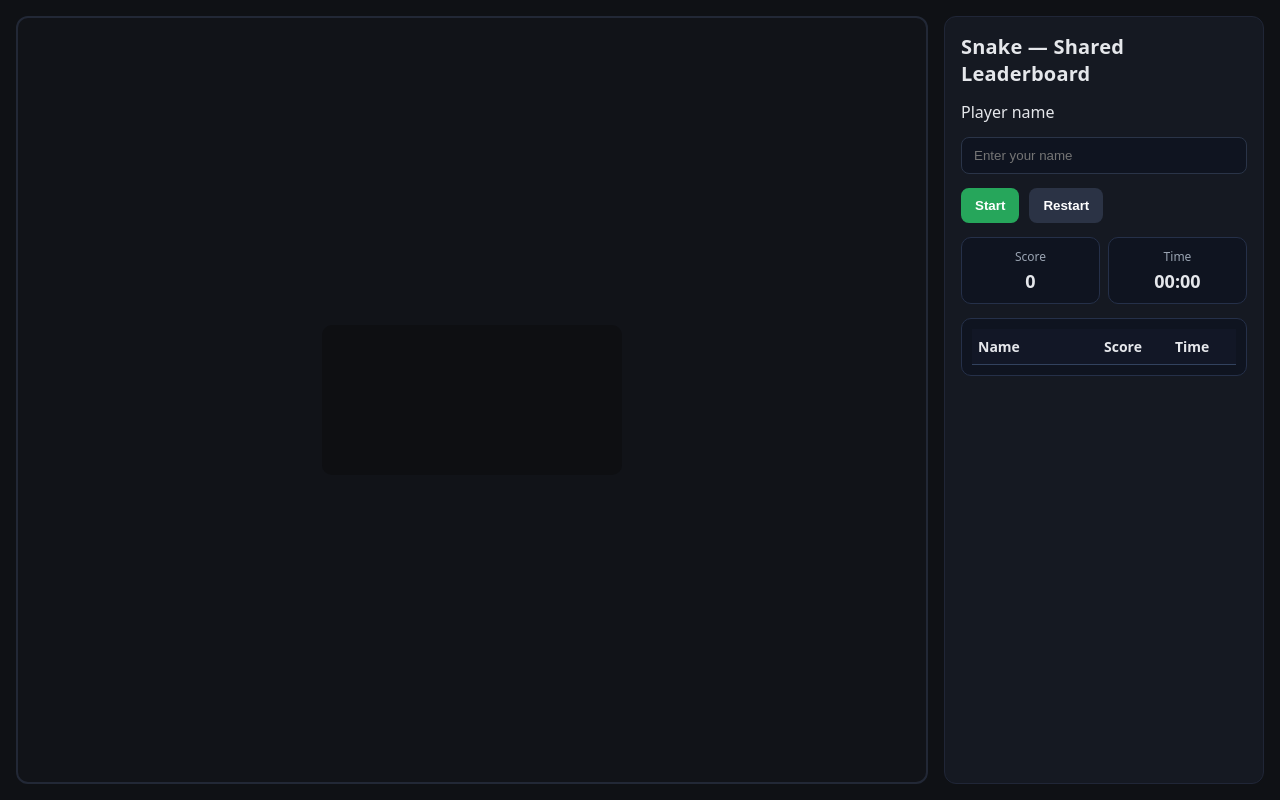
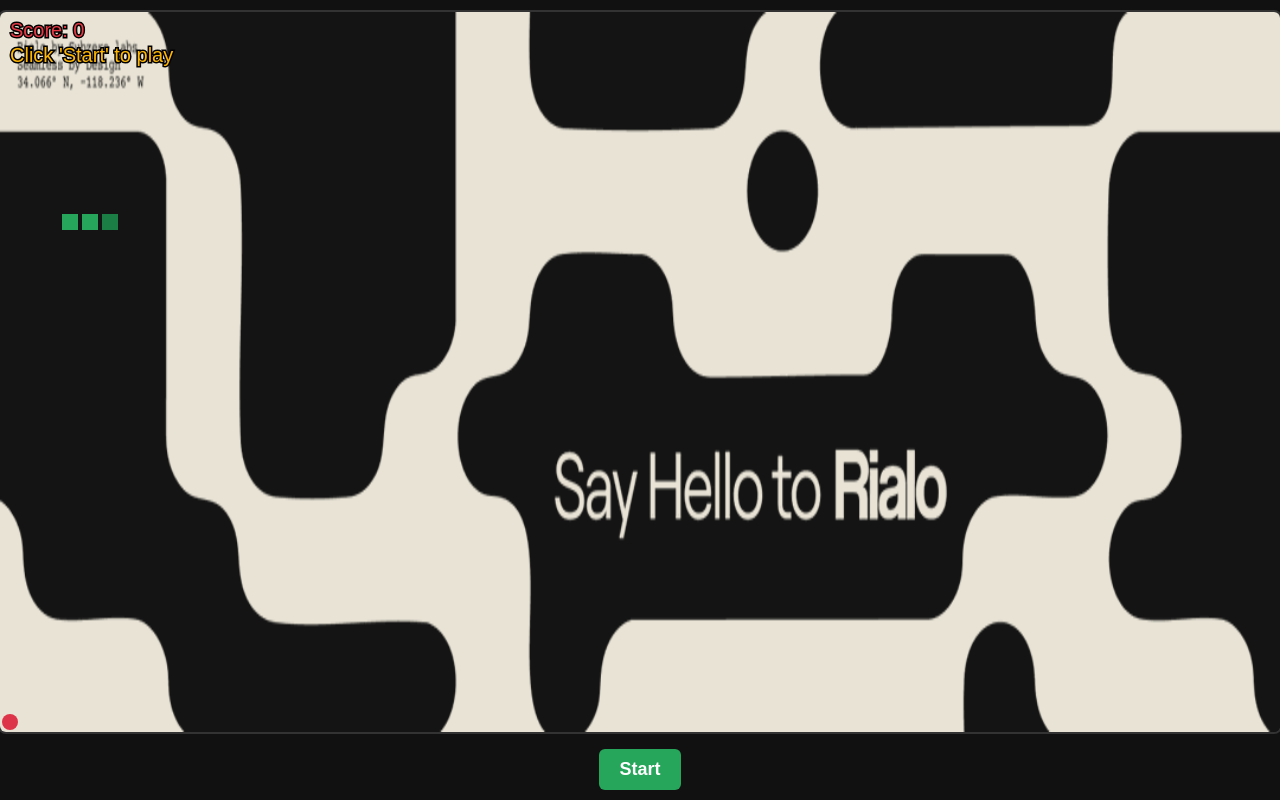
Before and after one commit to tuanh2/Rialo-game, a plain HTML site: page index.html in a window 1280 px wide. Drawn offline with Linux system fonts and the light colour scheme.

Commit message:
Update index.html

```diff
--- a/index.html
+++ b/index.html
@@ -1,87 +1,218 @@
 <!DOCTYPE html>
 <html lang="en">
 <head>
-  <meta charset="UTF-8" />
-  <meta name="viewport" content="width=device-width, initial-scale=1.0" />
-  <title>Snake — Shared Leaderboard</title>
+  <meta charset="UTF-8">
+  <title>Snake Game</title>
   <style>
-    :root { --bg:#0f1115; --panel:#151922; --accent:#26a65b; --accent-dark:#1b7f45; --text:#e5e7eb; --muted:#9aa4b2; --danger:#de3449; --warning:#ffb703; }
-    *{box-sizing:border-box} html,body{height:100%} body{margin:0;background:var(--bg);color:var(--text);font-family:system-ui,-apple-system,Segoe UI,Roboto,Helvetica,Arial;display:flex;min-height:100vh}
-    .wrap{display:grid;grid-template-columns:1fr 320px;gap:16px;width:100%;height:100vh;padding:16px}
-    .stage{background:#111318;border:2px solid #222836;border-radius:12px;display:flex;align-items:center;justify-content:center;overflow:hidden;position:relative}
-    canvas{border-radius:10px;image-rendering:pixelated;background:#0e0f12;max-width:100%;max-height:100%;display:block}
-    .sidebar{background:var(--panel);border:1px solid #202637;border-radius:12px;padding:16px;display:flex;flex-direction:column;gap:14px}
-    .title{font-weight:700;font-size:20px;letter-spacing:.2px}
-    .row{display:flex;align-items:center;gap:10px}
-    input[type="text"]{width:100%;background:#0f1420;color:var(--text);border:1px solid #2a3448;border-radius:8px;padding:10px 12px;outline:none}
-    button{padding:10px 14px;font-weight:700;border:0;border-radius:8px;cursor:pointer;color:#fff;background:var(--accent)}
-    button:hover{background:var(--accent-dark)}
-    button.secondary{background:#2b3345}
-    button.secondary:hover{background:#222a3c}
-    .stats{display:grid;grid-template-columns:1fr 1fr;gap:8px}
-    .stat{background:#0f1420;border:1px solid #253049;border-radius:10px;padding:10px;text-align:center}
-    .stat .label{color:var(--muted);font-size:12px}
-    .stat .value{font-size:18px;font-weight:800;margin-top:4px}
-    .leaderboard{background:#0f1420;border:1px solid #253049;border-radius:10px;padding:10px;max-height:45vh;overflow:auto}
-    .board-row{display:grid;grid-template-columns:1.5fr .8fr .7fr;gap:8px;padding:8px 6px;border-bottom:1px dashed #22304a;align-items:baseline;font-size:14px}
-    .board-row.header{position:sticky;top:0;background:#121726;border-bottom:1px solid #32425e;font-weight:700}
-    @media (max-width:900px){.wrap{grid-template-columns:1fr}.leaderboard{max-height:unset}}
+    body {
+      margin: 0;
+      overflow: hidden;
+      background: #111;
+      display: flex;
+      justify-content: center;
+      align-items: center;
+      flex-direction: column;
+      height: 100vh;
+    }
+    canvas {
+      border: 2px solid #333;
+      border-radius: 8px;
+      image-rendering: pixelated;
+      display: block;
+    }
+    #controlBtn {
+      margin-top: 15px;
+      padding: 10px 20px;
+      font-size: 18px;
+      font-weight: bold;
+      background: #26a65b;
+      color: white;
+      border: none;
+      border-radius: 6px;
+      cursor: pointer;
+    }
+    #controlBtn:hover {
+      background: #1b7f45;
+    }
   </style>
 </head>
 <body>
-  <div class="wrap">
-    <div class="stage"><canvas id="game"></canvas></div>
-    <aside class="sidebar">
-      <div class="title">Snake — Shared Leaderboard</div>
-      <label for="playerName">Player name</label>
-      <input id="playerName" type="text" placeholder="Enter your name" maxlength="20" />
-      <div class="row"><button id="controlBtn">Start</button><button id="restartBtn" class="secondary">Restart</button></div>
-      <div class="stats">
-        <div class="stat"><div class="label">Score</div><div id="scoreEl" class="value">0</div></div>
-        <div class="stat"><div class="label">Time</div><div id="timeEl" class="value">00:00</div></div>
-      </div>
-      <div class="leaderboard" id="leaderboard">
-        <div class="board-row header"><div>Name</div><div>Score</div><div>Time</div></div>
-      </div>
-    </aside>
-  </div>
+  <canvas id="game"></canvas>
+  <button id="controlBtn">Start</button>
+
   <script>
-    const API_BASE = "http://localhost:3000";
     const canvas = document.getElementById("game");
     const ctx = canvas.getContext("2d");
     const controlBtn = document.getElementById("controlBtn");
-    const restartBtn = document.getElementById("restartBtn");
-    const scoreEl = document.getElementById("scoreEl");
-    const timeEl = document.getElementById("timeEl");
-    const nameInput = document.getElementById("playerName");
-    const leaderboardEl = document.getElementById("leaderboard");
+
+    function resizeCanvas() {
+      canvas.width = window.innerWidth;
+      canvas.height = window.innerHeight - 80; // chừa chỗ cho nút
+    }
+    window.addEventListener("resize", resizeCanvas);
+    resizeCanvas();
+
     const CELL_SIZE = 20;
     let COLS, ROWS;
-    const bg = new Image();
-    bg.src = "background.png";
+
+    function updateGrid() {
+      COLS = Math.floor(canvas.width / CELL_SIZE);
+      ROWS = Math.floor(canvas.height / CELL_SIZE);
+    }
+    updateGrid();
+
     let snake, food, dx, dy, score, gameOver;
     let started, paused;
     let startTime, pausedTime;
 
-    function formatTime(sec){const m=String(Math.floor(sec/60)).padStart(2,"0");const s=String(Math.floor(sec%60)).padStart(2,"0");return `${m}:${s}`}
+    const bg = new Image();
+    bg.src = "background.png";
 
-    async function fetchBoard(){try{const r=await fetch(`${API_BASE}/leaderboard`);return await r.json()}catch(e){return[]}}
-    async function postScore(name,score,time){try{const r=await fetch(`${API_BASE}/leaderboard`,{method:"POST",headers:{"Content-Type":"application/json"},body:JSON.stringify({name,score,time})});return await r.json()}catch(e){return[]}}
-    async function renderBoard(){leaderboardEl.querySelectorAll('.board-row:not(.header)').forEach(n=>n.remove());const board=await fetchBoard();board.forEach(item=>{const row=document.createElement('div');row.className='board-row';const n=document.createElement('div');const s=document.createElement('div');const t=document.createElement('div');n.textContent=item.name;s.textContent=item.score;t.textContent=formatTime(item.time);row.appendChild(n);row.appendChild(s);row.appendChild(t);leaderboardEl.appendChild(row)})}
+    function init() {
+      updateGrid();
+      snake = [
+        {x: 5, y: 10},
+        {x: 4, y: 10},
+        {x: 3, y: 10}
+      ];
+      dx = 1;
+      dy = 0;
+      score = 0;
+      gameOver = false;
+      started = false;
+      paused = false;
+      startTime = null;
+      pausedTime = 0;
+      controlBtn.textContent = "Start";
+      placeFood();
+    }
 
-    function resizeCanvas(){const stage=document.querySelector('.stage');const rect=stage.getBoundingClientRect();canvas.width=Math.floor(rect.width-16);canvas.height=Math.floor(rect.height-16);COLS=Math.floor(canvas.width/CELL_SIZE);ROWS=Math.floor(canvas.height/CELL_SIZE)}
-    function placeFood(){let valid=false;while(!valid){food={x:Math.floor(Math.random()*COLS),y:Math.floor(Math.random()*ROWS)};valid=!snake.some(seg=>seg.x===food.x&&seg.y===food.y)}}
-    function initGame(){resizeCanvas();snake=[{x:5,y:10},{x:4,y:10},{x:3,y:10}];dx=1;dy=0;score=0;scoreEl.textContent='0';gameOver=false;started=false;paused=false;startTime=null;pausedTime=0;controlBtn.textContent='Start';placeFood();draw()}
-    function update(){if(!started||paused||gameOver)return;const head={x:(snake[0].x+dx+COLS)%COLS,y:(snake[0].y+dy+ROWS)%ROWS};if(snake.some(seg=>seg.x===head.x&&seg.y===head.y)){gameOver=true;controlBtn.textContent='Start';const elapsed=Math.floor((Date.now()-startTime)/1000);const playerName=nameInput.value.trim();if(playerName)postScore(playerName,score,elapsed).then(renderBoard);return}snake.unshift(head);if(head.x===food.x&&head.y===food.y){score++;scoreEl.textContent=String(score);placeFood()}else{snake.pop()}}
-    function drawTextWithOutline(text,x,y,color,align='left',size=18){ctx.font=`${size}px Arial`;ctx.textAlign=align;ctx.lineWidth=3;ctx.strokeStyle='#000';ctx.strokeText(text,x,y);ctx.fillStyle=color;ctx.fillText(text,x,y)}
-    function draw(){if(bg.complete&&bg.naturalWidth>0){ctx.drawImage(bg,0,0,canvas.width,canvas.height)}else{ctx.fillStyle='#0e1016';ctx.fillRect(0,0,canvas.width,canvas.height)}ctx.fillStyle='#DE3449';ctx.beginPath();ctx.arc(food.x*CELL_SIZE+CELL_SIZE/2,food.y*CELL_SIZE+CELL_SIZE/2,CELL_SIZE/2-2,0,Math.PI*2);ctx.fill();snake.forEach((seg,i)=>{const px=seg.x*CELL_SIZE;const py=seg.y*CELL_SIZE;ctx.fillStyle=i===0?'#1B7F45':'#26A65B';ctx.fillRect(px+2,py+2,CELL_SIZE-4,CELL_SIZE-4)});drawTextWithOutline(`Score: ${score}`,10,24,'#e63946','left',18);if(started){const now=paused?pausedTime:Date.now();const elapsed=Math.floor((now-startTime)/1000);timeEl.textContent=formatTime(elapsed);drawTextWithOutline(`Time: ${formatTime(elapsed)}`,10,46,'#ffb703','left',18)}else{drawTextWithOutline(\"Click 'Start' to play\",10,46,'#ffb703','left',18)}if(gameOver){ctx.fillStyle='rgba(0,0,0,0.6)';ctx.fillRect(0,0,canvas.width,canvas.height);ctx.fillStyle='#e63946';ctx.font='40px Arial';ctx.textAlign='center';ctx.fillText('GAME OVER',canvas.width/2,canvas.height/2-40);ctx.font='20px Arial';ctx.fillStyle='#fff';ctx.fillText(`Final Score: ${score}`,canvas.width/2,canvas.height/2);ctx.fillText(\"Click 'Start' for a new game\",canvas.width/2,canvas.height/2+40)}}
-    function loop(){update();draw()}
+    function placeFood() {
+      let valid = false;
+      while (!valid) {
+        food = {
+          x: Math.floor(Math.random() * COLS),
+          y: Math.floor(Math.random() * ROWS)
+        };
+        valid = !snake.some(seg => seg.x === food.x && seg.y === food.y);
+      }
+    }
 
-    document.addEventListener('keydown',e=>{if(e.key==='ArrowUp'&&dy===0){dx=0;dy=-1}else if(e.key==='ArrowDown'&&dy===0){dx=0;dy=1}else if(e.key==='ArrowLeft'&&dx===0){dx=-1;dy=0}else if(e.key==='ArrowRight'&&dx===0){dx=1;dy=0}else if(e.key.toLowerCase()===' '){controlBtn.click()}});
-    controlBtn.addEventListener('click',()=>{if(gameOver){initGame();return}if(!started){if(!nameInput.value.trim()){nameInput.focus()}started=true;paused=false;startTime=Date.now();controlBtn.textContent='Pause'}else if(paused){paused=false;startTime+=Date.now()-pausedTime;controlBtn.textContent='Pause'}else{paused=true;pausedTime=Date.now();controlBtn.textContent='Start'}});
-    restartBtn.addEventListener('click',()=>{initGame()});
-    window.addEventListener('resize',()=>{const wasRunning=started&&!paused&&!gameOver;initGame();if(wasRunning){started=true;paused=false;startTime=Date.now();controlBtn.textContent='Pause'}});
-    renderBoard();initGame();setInterval(loop,100);
+    function update() {
+      if (!started || paused || gameOver) return;
+
+      const head = {x: (snake[0].x + dx + COLS) % COLS, y: (snake[0].y + dy + ROWS) % ROWS};
+      if (snake.some(seg => seg.x === head.x && seg.y === head.y)) {
+        gameOver = true;
+        controlBtn.textContent = "Start";
+        return;
+      }
+
+      snake.unshift(head);
+
+      if (head.x === food.x && head.y === food.y) {
+        score++;
+        placeFood();
+      } else {
+        snake.pop();
+      }
+    }
+
+    function drawTextWithOutline(text, x, y, color) {
+      ctx.font = "20px Arial";
+      ctx.textAlign = "left";
+      ctx.lineWidth = 3;
+      ctx.strokeStyle = "#000";
+      ctx.strokeText(text, x, y);
+      ctx.fillStyle = color;
+      ctx.fillText(text, x, y);
+    }
+
+    function draw() {
+      if (bg.complete) {
+        ctx.drawImage(bg, 0, 0, canvas.width, canvas.height);
+      } else {
+        ctx.fillStyle = "#f0f0f0";
+        ctx.fillRect(0, 0, canvas.width, canvas.height);
+      }
+
+      ctx.fillStyle = "#DE3449";
+      ctx.beginPath();
+      ctx.arc(food.x * CELL_SIZE + CELL_SIZE / 2, food.y * CELL_SIZE + CELL_SIZE / 2, CELL_SIZE / 2 - 2, 0, Math.PI * 2);
+      ctx.fill();
+
+      snake.forEach((seg, i) => {
+        const px = seg.x * CELL_SIZE;
+        const py = seg.y * CELL_SIZE;
+        ctx.fillStyle = i === 0 ? "#1B7F45" : "#26A65B";
+        ctx.fillRect(px + 2, py + 2, CELL_SIZE - 4, CELL_SIZE - 4);
+      });
+
+      drawTextWithOutline("Score: " + score, 10, 25, "#e63946");
+
+      if (started) {
+        let elapsed;
+        if (paused) {
+          elapsed = Math.floor((pausedTime - startTime) / 1000);
+        } else {
+          elapsed = Math.floor((Date.now() - startTime) / 1000);
+        }
+        const minutes = String(Math.floor(elapsed / 60)).padStart(2, "0");
+        const seconds = String(elapsed % 60).padStart(2, "0");
+        drawTextWithOutline("Time: " + minutes + ":" + seconds, 10, 50, "#ffb703");
+      } else {
+        drawTextWithOutline("Click 'Start' to play", 10, 50, "#ffb703");
+      }
+
+      if (gameOver) {
+        ctx.fillStyle = "rgba(0,0,0,0.6)";
+        ctx.fillRect(0, 0, canvas.width, canvas.height);
+        ctx.fillStyle = "#e63946";
+        ctx.font = "40px Arial";
+        ctx.textAlign = "center";
+        ctx.fillText("GAME OVER", canvas.width / 2, canvas.height / 2 - 40);
+        ctx.font = "20px Arial";
+        ctx.fillStyle = "#fff";
+        ctx.fillText("Final Score: " + score, canvas.width / 2, canvas.height / 2);
+        ctx.fillText("Click 'Start' to continue", canvas.width / 2, canvas.height / 2 + 40);
+      }
+    }
+
+    function loop() {
+      update();
+      draw();
+    }
+
+    document.addEventListener("keydown", e => {
+      if (e.key === "ArrowUp" && dy === 0) {dx = 0; dy = -1;}
+      else if (e.key === "ArrowDown" && dy === 0) {dx = 0; dy = 1;}
+      else if (e.key === "ArrowLeft" && dx === 0) {dx = -1; dy = 0;}
+      else if (e.key === "ArrowRight" && dx === 0) {dx = 1; dy = 0;}
+    });
+
+    controlBtn.addEventListener("click", () => {
+      if (gameOver) {
+        init();
+        return;
+      }
+      if (!started) {
+        started = true;
+        paused = false;
+        startTime = Date.now();
+        controlBtn.textContent = "Pause";
+      } else if (paused) {
+        paused = false;
+        startTime += Date.now() - pausedTime;
+        controlBtn.textContent = "Pause";
+      } else {
+        paused = true;
+        pausedTime = Date.now();
+        controlBtn.textContent = "Start";
+      }
+    });
+
+    init();
+    setInterval(loop, 100);
   </script>
 </body>
 </html>
```
